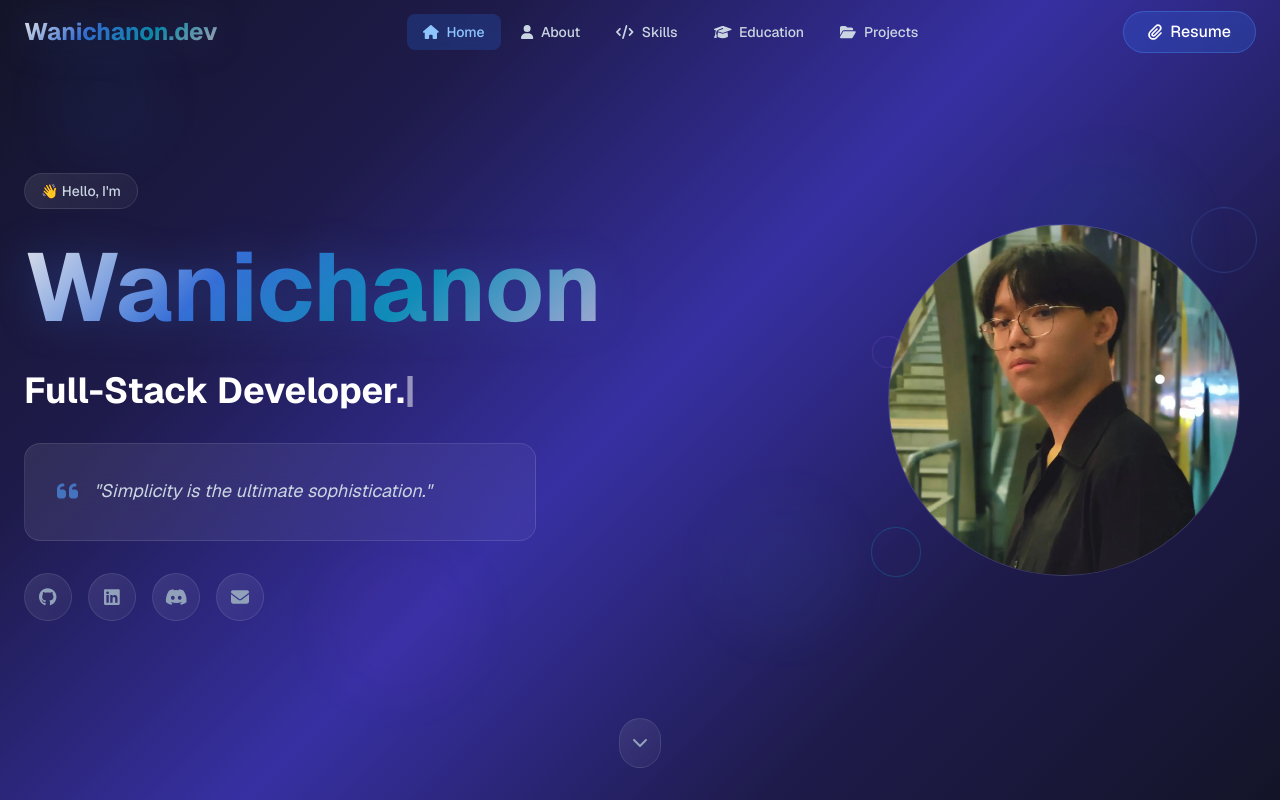
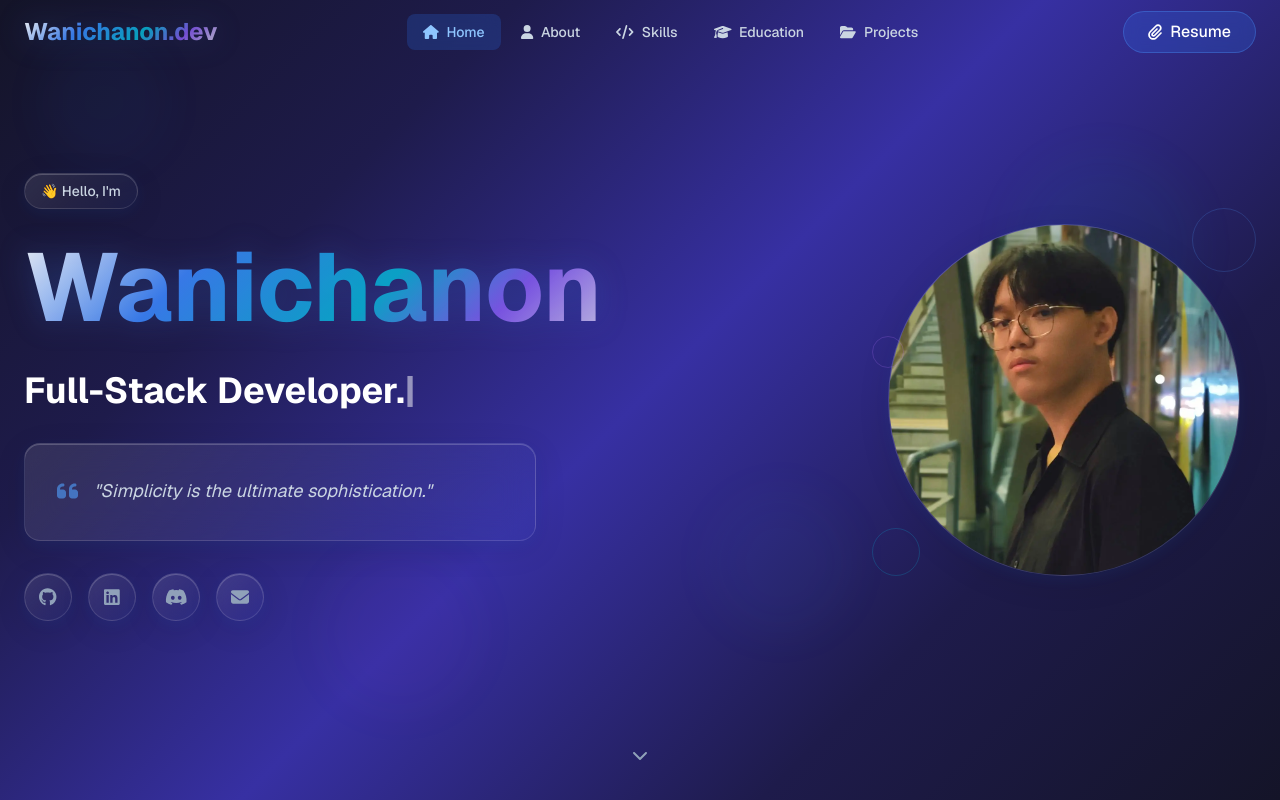
Before and after one commit to N0Vee/Wanichanon.dev, a Next.js app: page / in a window 1280 px wide. Shown: the top 800 px of the page. Built offline with nearby package versions, Linux system fonts and the light colour scheme.

Commit message:
feat: Update mouse effect

```diff
--- a/src/app/globals.css
+++ b/src/app/globals.css
@@ -15,87 +15,145 @@
 }
 
 body {
-  background: var(--background);
+  /* Modern layered background with animated gradients */
+  background:
+    /* Primary animated gradient */
+    linear-gradient(135deg,
+      rgba(15, 23, 42, 0.95) 0%,      /* Dark slate */
+      rgba(30, 41, 59, 0.9) 20%,      /* Slate 800 */
+      rgba(51, 65, 85, 0.85) 40%,     /* Slate 700 */
+      rgba(71, 85, 105, 0.8) 60%,     /* Slate 600 */
+      rgba(59, 130, 246, 0.15) 80%,   /* Blue accent */
+      rgba(6, 182, 212, 0.1) 100%     /* Cyan accent */
+    ),
+    /* Secondary overlay gradient */
+    radial-gradient(ellipse at top left,
+      rgba(59, 130, 246, 0.1) 0%,
+      transparent 50%
+    ),
+    radial-gradient(ellipse at bottom right,
+      rgba(6, 182, 212, 0.08) 0%,
+      transparent 50%
+    ),
+    /* Base solid color */
+    var(--background);
+
+  /* Subtle animation */
+  background-size: 400% 400%, 100% 100%, 100% 100%, 100% 100%;
+  animation: subtleGradientShift 20s ease-in-out infinite;
+
   color: var(--foreground);
   font-family: var(--font-geist-sans), -apple-system, BlinkMacSystemFont, 'Segoe UI', Roboto, sans-serif;
   overflow-x: hidden;
   scroll-behavior: smooth;
+  min-height: 100vh;
 }
 
 /* High-performance glassmorphism utilities */
 .glass {
-  background: var(--glass-bg);
-  backdrop-filter: blur(20px);
-  -webkit-backdrop-filter: blur(20px);
-  border: 1px solid var(--glass-border);
+  background: linear-gradient(135deg,
+    rgba(255, 255, 255, 0.08) 0%,
+    rgba(255, 255, 255, 0.05) 100%);
+  backdrop-filter: blur(10px);
+  -webkit-backdrop-filter: blur(10px);
+  border: 1px solid rgba(255, 255, 255, 0.15);
+  box-shadow:
+    0 8px 32px rgba(0, 0, 0, 0.1),
+    inset 0 1px 0 rgba(255, 255, 255, 0.2);
   will-change: transform, opacity;
 }
 
 .glass-hover:hover {
-  background: rgba(255, 255, 255, 0.10);
-  border-color: rgba(255, 255, 255, 0.18);
+  background: linear-gradient(135deg,
+    rgba(255, 255, 255, 0.12) 0%,
+    rgba(255, 255, 255, 0.08) 100%);
+  border-color: rgba(255, 255, 255, 0.25);
+  transform: translateY(-1px);
+  box-shadow:
+    0 12px 40px rgba(0, 0, 0, 0.15),
+    inset 0 1px 0 rgba(255, 255, 255, 0.3);
 }
 
 .glass-card {
   background: linear-gradient(135deg,
-    rgba(255, 255, 255, 0.09) 0%,
-    rgba(255, 255, 255, 0.04) 100%);
-  backdrop-filter: blur(24px);
-  -webkit-backdrop-filter: blur(24px);
-  border: 1px solid rgba(255, 255, 255, 0.10);
+    rgba(255, 255, 255, 0.1) 0%,
+    rgba(255, 255, 255, 0.05) 50%,
+    rgba(59, 130, 246, 0.05) 100%);
+  backdrop-filter: blur(16px);
+  -webkit-backdrop-filter: blur(16px);
+  border: 1px solid rgba(255, 255, 255, 0.12);
+  box-shadow:
+    0 8px 32px rgba(0, 0, 0, 0.1),
+    0 4px 16px rgba(59, 130, 246, 0.1),
+    inset 0 1px 0 rgba(255, 255, 255, 0.2);
   will-change: transform, opacity;
 }
 
 /* Optimized animations with GPU acceleration */
+@keyframes subtleGradientShift {
+  0%, 100% {
+    background-position: 0% 50%, 0% 0%, 100% 100%, 0% 0%;
+  }
+  25% {
+    background-position: 100% 50%, 10% 10%, 90% 90%, 0% 0%;
+  }
+  50% {
+    background-position: 100% 100%, 20% 20%, 80% 80%, 0% 0%;
+  }
+  75% {
+    background-position: 0% 100%, 30% 30%, 70% 70%, 0% 0%;
+  }
+}
+
 @keyframes float {
   0%, 100% {
-    transform: translateY(0px) rotate(0deg);
+    transform: translateY(0px);
   }
   50% {
-    transform: translateY(-20px) rotate(180deg);
+    transform: translateY(-10px);
   }
 }
 
 @keyframes glow {
   0%, 100% {
-    opacity: 0.5;
-    transform: scale(1);
+    opacity: 0.6;
   }
   50% {
     opacity: 0.8;
-    transform: scale(1.05);
   }
 }
 
 .animate-float {
-  animation: float 6s ease-in-out infinite;
+  animation: float 8s ease-in-out infinite;
   will-change: transform;
 }
 
 .animate-glow {
-  animation: glow 4s ease-in-out infinite;
-  will-change: transform, opacity;
+  animation: glow 6s ease-in-out infinite;
+  will-change: opacity;
 }
 
 /* Optimized gradient text with better performance */
 .gradient-text {
   background: linear-gradient(135deg,
-    rgba(255, 255, 255, 0.9) 0%,
-    rgba(59, 130, 246, 0.8) 35%,
-    rgba(6, 182, 212, 0.7) 65%,
-    rgba(255, 255, 255, 0.6) 100%);
+    rgba(255, 255, 255, 0.95) 0%,
+    rgba(59, 130, 246, 0.9) 30%,
+    rgba(6, 182, 212, 0.85) 60%,
+    rgba(139, 92, 246, 0.8) 80%,
+    rgba(255, 255, 255, 0.7) 100%);
   -webkit-background-clip: text;
   background-clip: text;
   -webkit-text-fill-color: transparent;
-  filter: drop-shadow(0 0 20px rgba(59, 130, 246, 0.3));
+  filter: drop-shadow(0 0 15px rgba(59, 130, 246, 0.25));
   will-change: transform;
 }
 
 .gradient-text-subtle {
   background: linear-gradient(135deg,
-    rgba(255, 255, 255, 0.85) 0%,
-    rgba(59, 130, 246, 0.6) 50%,
-    rgba(255, 255, 255, 0.7) 100%);
+    rgba(255, 255, 255, 0.9) 0%,
+    rgba(59, 130, 246, 0.7) 40%,
+    rgba(6, 182, 212, 0.6) 70%,
+    rgba(255, 255, 255, 0.8) 100%);
   -webkit-background-clip: text;
   background-clip: text;
   -webkit-text-fill-color: transparent;
@@ -103,8 +161,9 @@ body {
 
 .gradient-accent {
   background: linear-gradient(135deg,
-    rgba(59, 130, 246, 0.4) 0%,
-    rgba(6, 182, 212, 0.4) 100%);
+    rgba(59, 130, 246, 0.6) 0%,
+    rgba(6, 182, 212, 0.6) 50%,
+    rgba(139, 92, 246, 0.5) 100%);
   -webkit-background-clip: text;
   background-clip: text;
   -webkit-text-fill-color: transparent;
@@ -118,8 +177,8 @@ body {
 ::-webkit-scrollbar-track {
   background: rgba(20, 20, 40, 0.3);
   border-radius: 10px;
-  backdrop-filter: blur(10px);
-  -webkit-backdrop-filter: blur(10px);
+  backdrop-filter: blur(4px);
+  -webkit-backdrop-filter: blur(4px);
   border: 1px solid rgba(255, 255, 255, 0.05);
 }
 
@@ -130,10 +189,10 @@ body {
     rgba(139, 92, 246, 0.7) 100%);
   border-radius: 10px;
   border: 2px solid rgba(255, 255, 255, 0.1);
-  backdrop-filter: blur(10px);
-  -webkit-backdrop-filter: blur(10px);
-  box-shadow: 0 4px 15px rgba(59, 130, 246, 0.2);
-  transition: all 0.3s ease;
+  backdrop-filter: blur(4px);
+  -webkit-backdrop-filter: blur(4px);
+  box-shadow: 0 2px 8px rgba(59, 130, 246, 0.15);
+  transition: all 0.2s ease;
 }
 
 ::-webkit-scrollbar-thumb:hover {
@@ -142,8 +201,7 @@ body {
     rgba(6, 182, 212, 0.9) 50%,
     rgba(139, 92, 246, 0.9) 100%);
   border-color: rgba(255, 255, 255, 0.2);
-  box-shadow: 0 6px 20px rgba(59, 130, 246, 0.3);
-  transform: scale(1.05);
+  box-shadow: 0 3px 12px rgba(59, 130, 246, 0.25);
 }
 
 ::-webkit-scrollbar-thumb:active {
@@ -151,7 +209,7 @@ body {
     rgba(59, 130, 246, 1) 0%,
     rgba(6, 182, 212, 1) 50%,
     rgba(139, 92, 246, 1) 100%);
-  box-shadow: 0 8px 25px rgba(59, 130, 246, 0.4);
+  box-shadow: 0 4px 15px rgba(59, 130, 246, 0.3);
 }
 
 /* Corner styling */
@@ -178,4 +236,76 @@ body {
   .animate-glow {
     animation: none;
   }
+
+  body {
+    animation: none !important;
+    background: var(--background) !important;
+  }
 }
+
+/* Mobile optimizations for new background */
+@media (max-width: 768px) {
+  body {
+    /* Simplified background for mobile performance */
+    background:
+      linear-gradient(135deg,
+        rgba(15, 23, 42, 0.98) 0%,
+        rgba(30, 41, 59, 0.95) 30%,
+        rgba(51, 65, 85, 0.9) 60%,
+        rgba(59, 130, 246, 0.1) 100%
+      ),
+      var(--background);
+    background-size: 200% 200%, 100% 100%;
+    animation: mobileGradientShift 30s ease-in-out infinite;
+  }
+
+  /* Mobile glass effects - lighter */
+  .glass,
+  .glass-card {
+    backdrop-filter: blur(6px) !important;
+    -webkit-backdrop-filter: blur(6px) !important;
+    background: rgba(255, 255, 255, 0.06) !important;
+    box-shadow: 0 4px 16px rgba(0, 0, 0, 0.1) !important;
+  }
+}
+
+/* Mobile gradient animation - lighter */
+@keyframes mobileGradientShift {
+  0%, 100% {
+    background-position: 0% 50%, 0% 0%;
+  }
+  50% {
+    background-position: 100% 50%, 0% 0%;
+  }
+}
+
+/* High-end device optimizations */
+@media (min-width: 1200px) and (min-resolution: 1.5dppx) {
+  body {
+    /* Enhanced background for high-res displays */
+    background:
+      linear-gradient(135deg,
+        rgba(15, 23, 42, 0.95) 0%,
+        rgba(30, 41, 59, 0.9) 15%,
+        rgba(51, 65, 85, 0.85) 30%,
+        rgba(71, 85, 105, 0.8) 45%,
+        rgba(100, 116, 139, 0.75) 60%,
+        rgba(59, 130, 246, 0.2) 80%,
+        rgba(6, 182, 212, 0.15) 95%,
+        rgba(139, 92, 246, 0.1) 100%
+      ),
+      radial-gradient(ellipse at top left,
+        rgba(59, 130, 246, 0.15) 0%,
+        transparent 60%
+      ),
+      radial-gradient(ellipse at bottom right,
+        rgba(6, 182, 212, 0.12) 0%,
+        transparent 60%
+      ),
+      radial-gradient(ellipse at center,
+        rgba(139, 92, 246, 0.08) 0%,
+        transparent 70%
+      ),
+      var(--background);
+  }
+}
--- a/src/components/sections/EducationSection.jsx
+++ b/src/components/sections/EducationSection.jsx
@@ -77,7 +77,7 @@ export default function EducationSection() {
                   <div className="glass-card p-8 rounded-2xl border border-white/10 hover:border-white/20 transition-all duration-300">
                     {/* Period Badge */}
                     <div className="inline-block mb-4">
-                      <span className={`glass-card px-4 py-2 text-sm rounded-full border border-white/10 bg-gradient-to-r ${edu.color} bg-clip-text text-white font-semibold`}>
+                      <span className={`inline-flex items-center px-4 py-2 text-sm rounded-full text-white font-semibold border border-white/20 backdrop-blur-sm bg-gradient-to-r ${edu.color} bg-opacity-30 shadow-lg`}>
                         {edu.period}
                       </span>
                     </div>
--- a/src/components/sections/HeroSection.jsx
+++ b/src/components/sections/HeroSection.jsx
@@ -132,16 +132,15 @@ export default function HeroSection() {
       {/* Scroll indicator */}
       <motion.div
         initial={{ opacity: 0, y: 20 }}
-        whileInView={{ opacity: 1, y: 0 }}
-        viewport={{ once: true, amount: 0.2 }}
-        transition={{ duration: 0.6, delay: 0.2 }}
+        animate={{ opacity: 1, y: 0 }}
+        transition={{ duration: 0.3, delay: 1.2, type: "spring", stiffness: 300 }}
         className="absolute bottom-8 left-1/2 transform -translate-x-1/2"
       >
-        <div className="glass-card p-3 rounded-full border border-white/10 group cursor-pointer">
+        <div className="group cursor-pointer">
           <motion.i
             className="fas fa-chevron-down text-slate-400 group-hover:text-white transition-colors duration-300"
-            animate={{ y: [0, 5, 0] }}
-            transition={{ duration: 2, repeat: Infinity, ease: "easeInOut" }}
+            animate={{ y: [0, 10, 0] }}
+            transition={{ repeat: Infinity, duration: 1.5, ease: "easeInOut" }}
           />
         </div>
       </motion.div>
```
Also changed, not shown: src/components/MouseFollowingCircle.jsx (+55 -15 lines).
